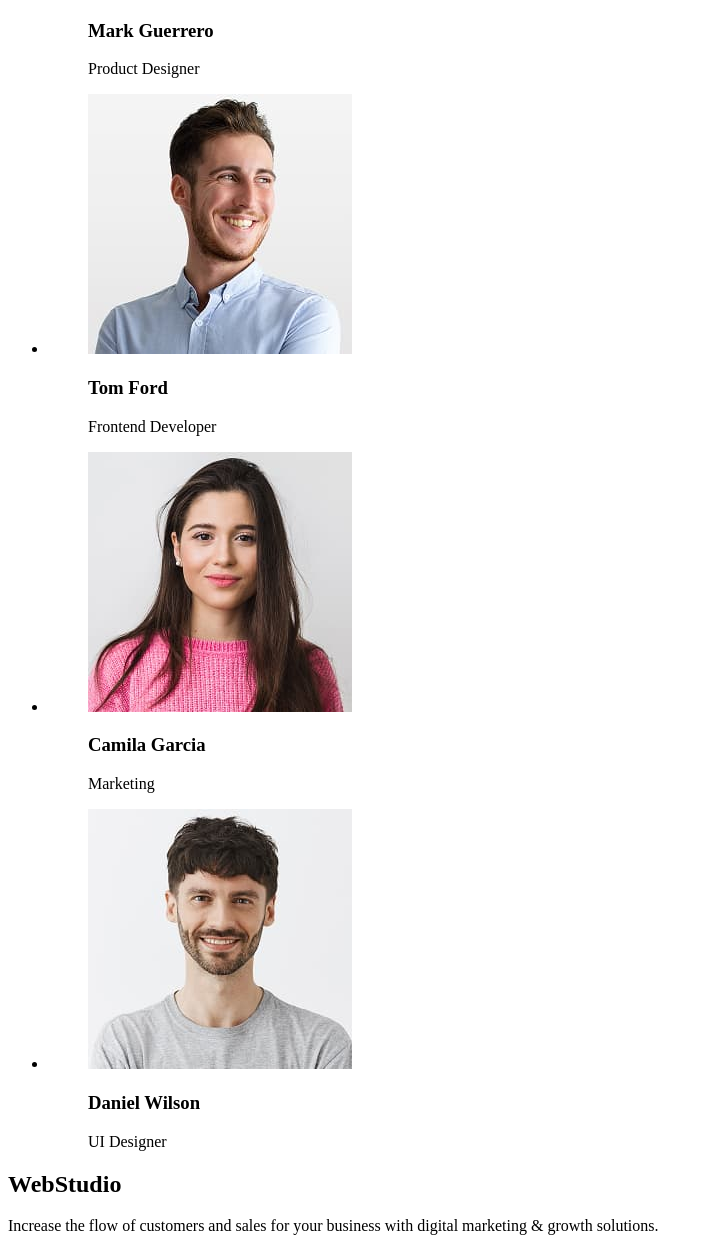
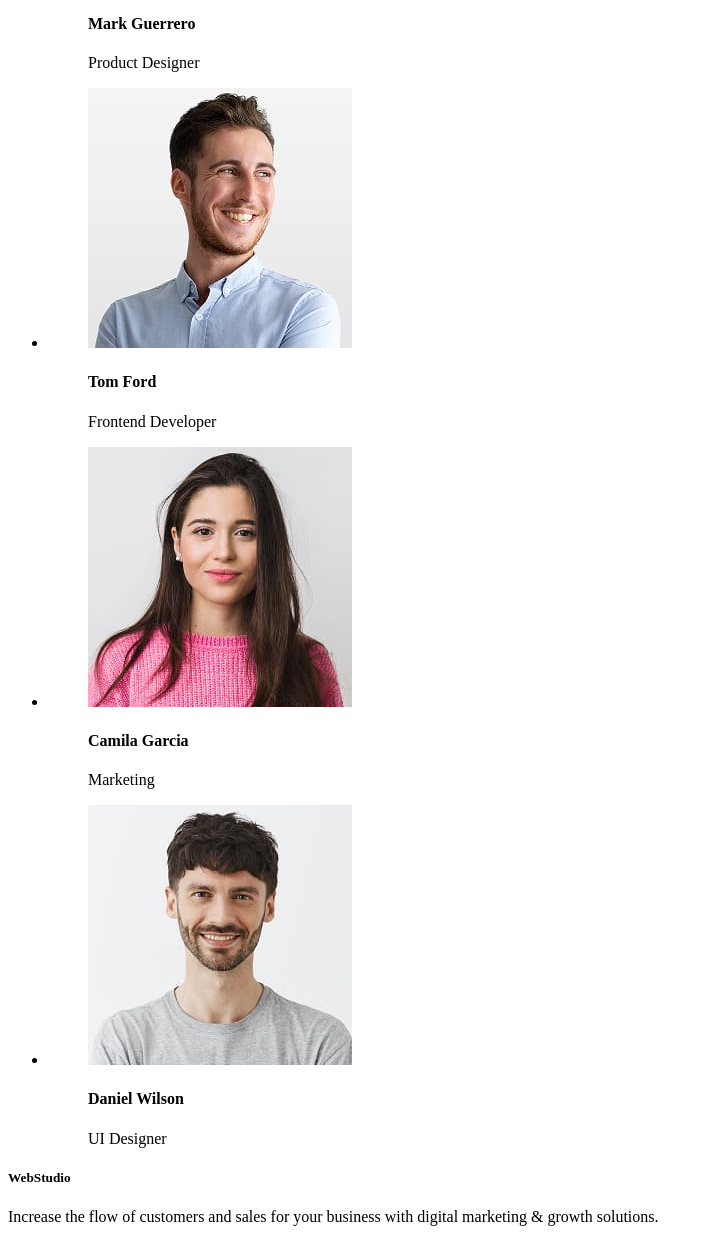
Before and after one commit to mwwwwwwwwe/goit-markup-hw-01, a plain HTML site: page index.html in a window 1280 px wide. Shown: the part 905-2156 px from the top of the page, without its empty margins (0-713 px from the left). Drawn offline with Linux system fonts and the light colour scheme.

Commit message:
Добавила правки

```diff
--- a/index.html
+++ b/index.html
@@ -10,15 +10,15 @@
     <nav>
         <a href="./index.html">WebStudio</a>
         <ul>
-            <li><a href="">Studio</a></li>
-            <li><a href="">Portfolio</a></li>
-            <li><a href="">Contacts</a></li>
+            <li><a href="#Studio">Studio</a></li>
+            <li><a href="#Portfolio">Portfolio</a></li>
+            <li><a href="#Contacts">Contacts</a></li>
         </ul>
     </nav>
  <address>
     <ul>
-        <li><a href="mailtoo:info@devstudio.com">info@devstudio.com</a></li>
-        <li><a href="tell:+110001111111">+11 (000) 111-11-11</a></li>
+        <li><a href="mailto:info@devstudio.com">info@devstudio.com</a></li>
+        <li><a href="tell:+110001111111">+11(000)111-11-11</a></li>
     </ul>
  </address>
  <section>
@@ -53,40 +53,40 @@
      </section>
 </main>
 <section>
-  <h2>Our Team</h2>
+  <h3>Our Team</h3>
   <ul>
     <li>
       <figure>
-        <img src="images/img (4).jpg" alt="Mark Guerrero">
+        <img src="images/mark-guerrero.jpg" alt="Mark Guerrero">
         <figcaption>
-          <h3>Mark Guerrero</h3>
+          <h4>Mark Guerrero</h4>
           <p>Product Designer</p>
         </figcaption>
       </figure>
     </li>
     <li>
       <figure>
-        <img src="images/img (1) (1).jpg" alt="Tom Ford">
+        <img src="images/tom-ford.jpg" alt="Tom Ford">
         <figcaption>
-          <h3>Tom Ford</h3>
+          <h4>Tom Ford</h4>
           <p>Frontend Developer</p>
         </figcaption>
       </figure>
     </li>
     <li>
       <figure>
-        <img src="images/img (2) (1).jpg" alt="Camila Garcia">
+        <img src="images/camila-garcia.jpg" alt="Camila Garcia">
         <figcaption>
-          <h3>Camila Garcia</h3>
+          <h4>Camila Garcia</h4>
           <p>Marketing</p>
         </figcaption>
       </figure>
     </li>
     <li>
       <figure>
-        <img src="images/img (3) (1).jpg" alt="Daniel Wilson">
+        <img src="images/daniel-wilson.jpg" alt="Daniel Wilson">
         <figcaption>
-          <h3>Daniel Wilson</h3>
+          <h4>Daniel Wilson</h4>
           <p>UI Designer</p>
         </figcaption>
       </figure>
@@ -94,7 +94,7 @@
   </ul>
 </section>
 <footer>
-  <h2>WebStudio</h2>
+  <h5>WebStudio</h5>
   <p>Increase the flow of customers and sales for your business with digital marketing & growth solutions.</p>
 </footer>
 </body>
```
Also changed, not shown: images/camila-garcia.jpg (renamed from images/img (2) (1).jpg), images/daniel-wilson.jpg (renamed from images/img (3) (1).jpg), images/mark-guerrero.jpg (renamed from images/img (4).jpg), images/tom-ford.jpg (renamed from images/img (1) (1).jpg).
